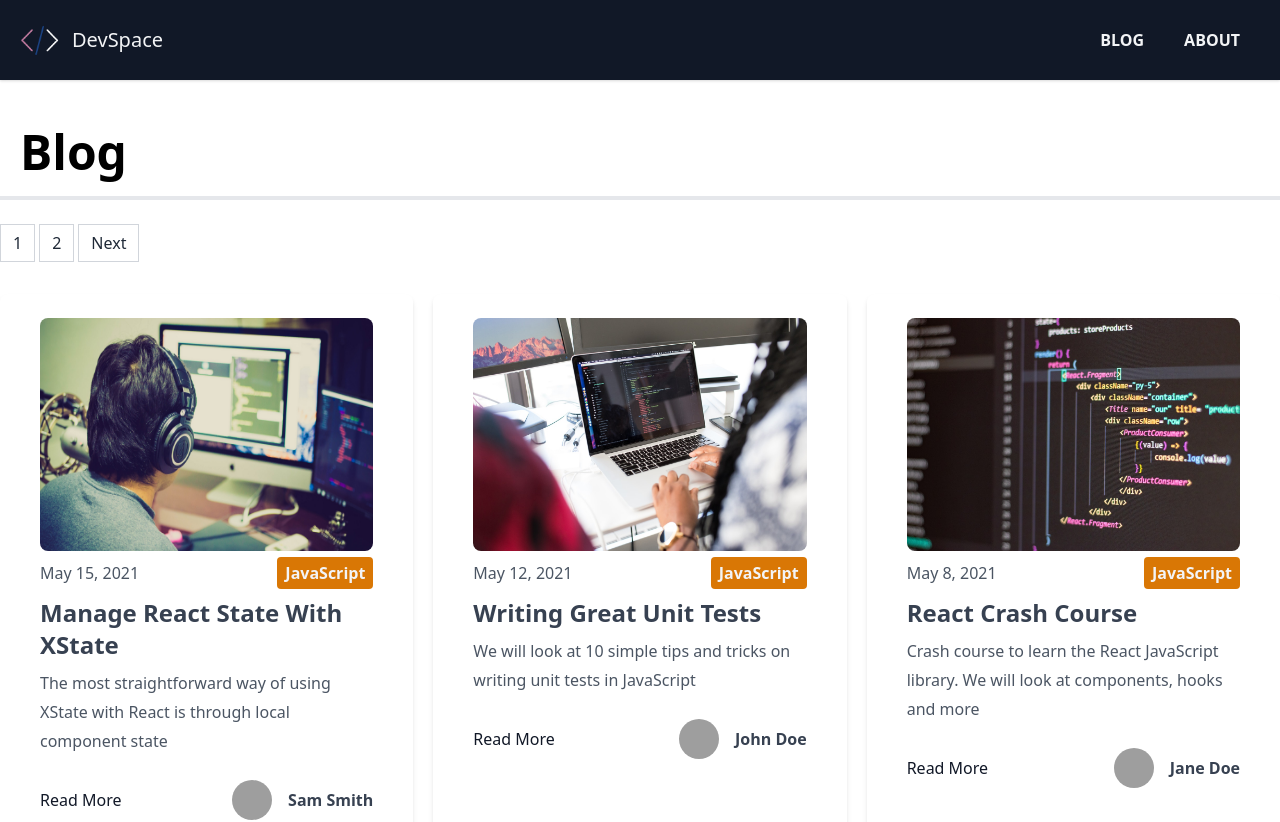
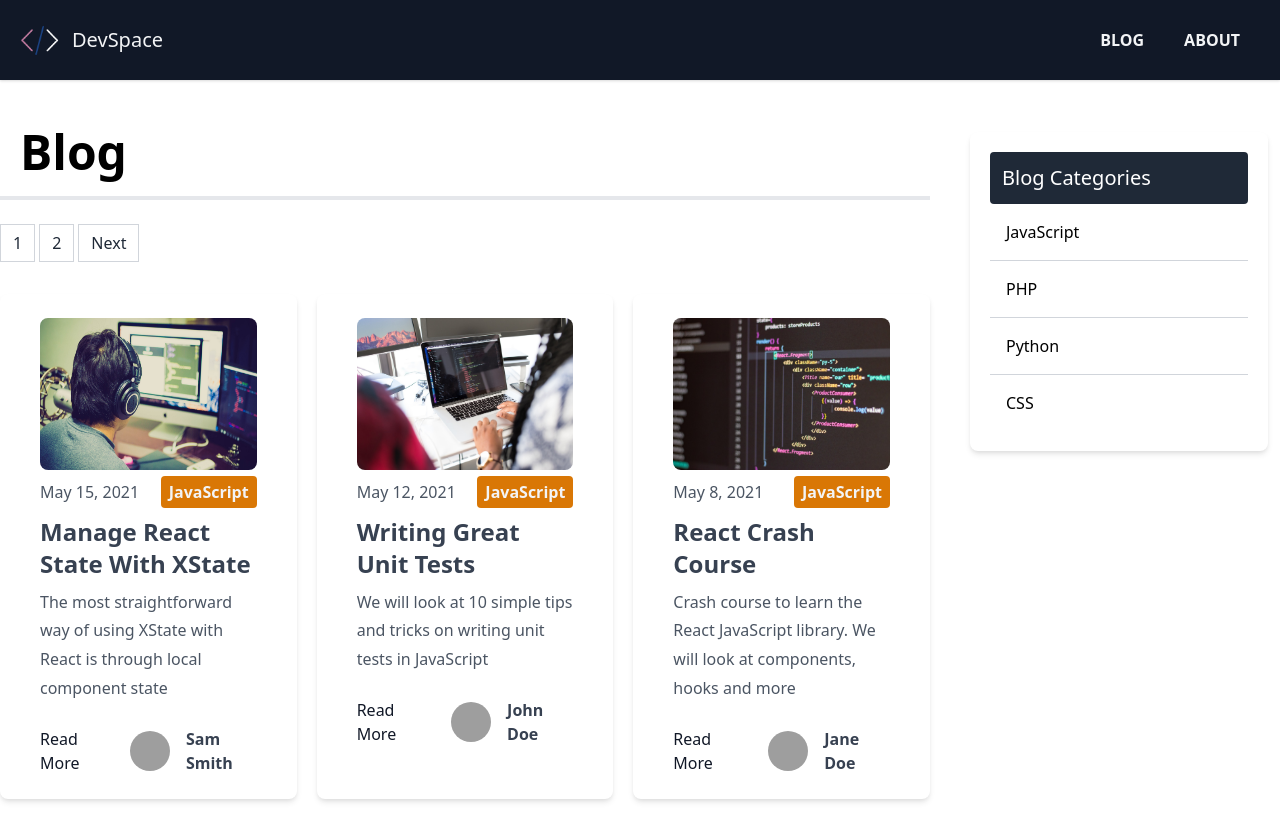
Before and after one commit to sarahmarie1976/devspace-blog, a Next.js app: page /blog/page/1 in a window 1280 px wide. Shown: the top 822 px of the page. Built offline with nearby package versions, Linux system fonts and the light colour scheme; grey boxes are pictures that could not be loaded.

Commit message:
:sparkles: created category side bar for both page index and category name files

```diff
--- /dev/null
+++ b/components/CategoryList.js
@@ -0,0 +1,18 @@
+import Link from 'next/link';
+
+export default function CategoryList({ categories }) {
+  return (
+    <div className='w-fit p-5 bg-white rounded-lg shadow-md mt-6 mr-3 '>
+      <h3 className='text-xl bg-gray-800 text-white p-3 rounded'>
+        Blog Categories
+      </h3>
+      <ul className='divide-y divide-gray-300'>
+        {categories.map((category, index) => (
+          <Link key={index} href={`/blog/category/${category.toLowerCase()}`}>
+            <li className='p-4 cursor-pointer hover:bg-gray-50'>{category}</li>
+          </Link>
+        ))}
+      </ul>
+    </div>
+  );
+}
--- a/components/Post.js
+++ b/components/Post.js
@@ -5,7 +5,7 @@
 
 export default function Post({ post }) {
   return (
-    <div className='w-full px-10 py-6 bg-white rounded-lg shadow-md mt-6'>
+    <div className='w-fit px-10 py-6 bg-white rounded-lg shadow-md mt-6'>
       <Image
         src={post.frontmatter.cover_image}
         alt=''
--- a/pages/blog/category/[category_name].js
+++ b/pages/blog/category/[category_name].js
@@ -5,11 +5,14 @@
 
 import Layout from '@/components/Layout';
 import Post from '@/components/Post';
+import CategoryList from '@/components/CategoryList';
 import { getPosts } from '@/lib/posts';
 
-export default function CategoryBlogPage({ posts, categoryName }) {
+export default function CategoryBlogPage({ posts, categoryName, categories }) {
   return (
-    <Layout className=''>
+    <Layout>
+      <div className='flex justify-between'>
+        <div className='md:w-3/4 mr-10'>
           <h1 className='text-5xl border-b-4 p-5 font-bold'>
             Posts in {categoryName}
           </h1>
@@ -18,6 +21,12 @@
             {posts.map((post, index) => (
               <Post key={index} post={post} />
             ))}
+          </div>
+        </div>
+
+        <div className='md:w-1/4'>
+          <CategoryList categories={categories} />
+        </div>
       </div>
     </Layout>
   );
@@ -52,6 +61,11 @@
 
   const posts = getPosts();
 
+  // Get Categories For Sidebar
+  const categories = posts.map((post) => post.frontmatter.category);
+
+  const uniqueCategories = [...new Set(categories)];
+
   // Filter posts by category
   const categoryPosts = posts.filter(
     (post) => post.frontmatter.category.toLowerCase() === category_name
@@ -61,6 +75,7 @@
     props: {
       posts: categoryPosts,
       categoryName: category_name,
+      categories: uniqueCategories,
     },
   };
 }
--- a/pages/blog/page/[page_index].js
+++ b/pages/blog/page/[page_index].js
@@ -4,13 +4,17 @@
 import Layout from '@/components/Layout';
 import Pagination from '@/components/Pagination';
 import Post from '@/components/Post';
+import CategoryList from '@/components/CategoryList';
 import { POSTS_PER_PAGE } from '@/config/index';
 import { getPosts } from '@/lib/posts';
 
-export default function BlogPage({ posts, numPages, currentPage }) {
+export default function BlogPage({ posts, numPages, currentPage, categories }) {
   return (
     <Layout className=''>
+      <div className='flex justify-between'>
+        <div className='md:w-3/4 mr-10'>
           <h1 className='text-5xl border-b-4 p-5 font-bold'>Blog</h1>
+
           <Pagination currentPage={currentPage} numPages={numPages} />
 
           <div className='grid md:grid-cols-2 lg:grid-cols-3 gap-5'>
@@ -20,6 +24,12 @@
           </div>
 
           <Pagination currentPage={currentPage} numPages={numPages} />
+        </div>
+
+        <div className='md:w-1/4'>
+          <CategoryList categories={categories} />
+        </div>
+      </div>
     </Layout>
   );
 }
@@ -50,6 +60,11 @@
 
   const posts = getPosts();
 
+  // Get Categories For Sidebar
+  const categories = posts.map((post) => post.frontmatter.category);
+
+  const uniqueCategories = [...new Set(categories)];
+
   const numPages = Math.ceil(files.length / POSTS_PER_PAGE);
   const pageIndex = page - 1;
   const orderedPosts = posts.slice(
@@ -62,6 +77,7 @@
       posts: orderedPosts,
       numPages,
       currentPage: page,
+      categories: uniqueCategories,
     },
   };
 }
```
Lines whose indentation alone changed are shown as unchanged.
